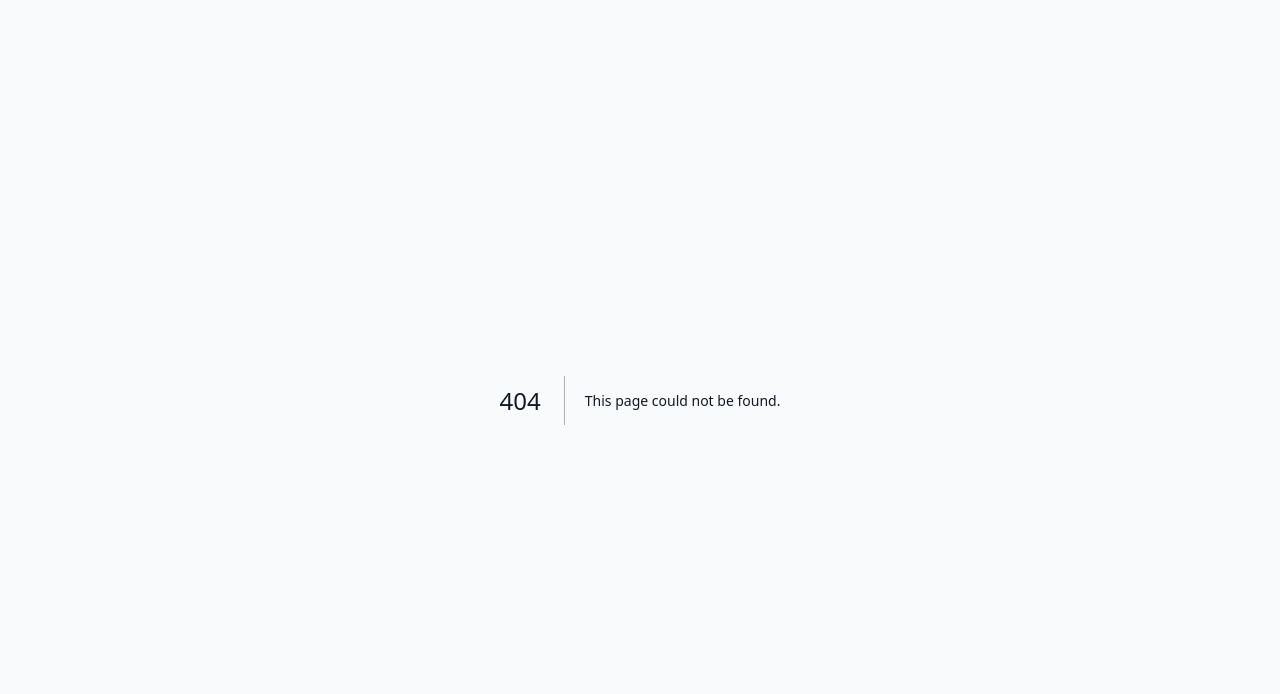
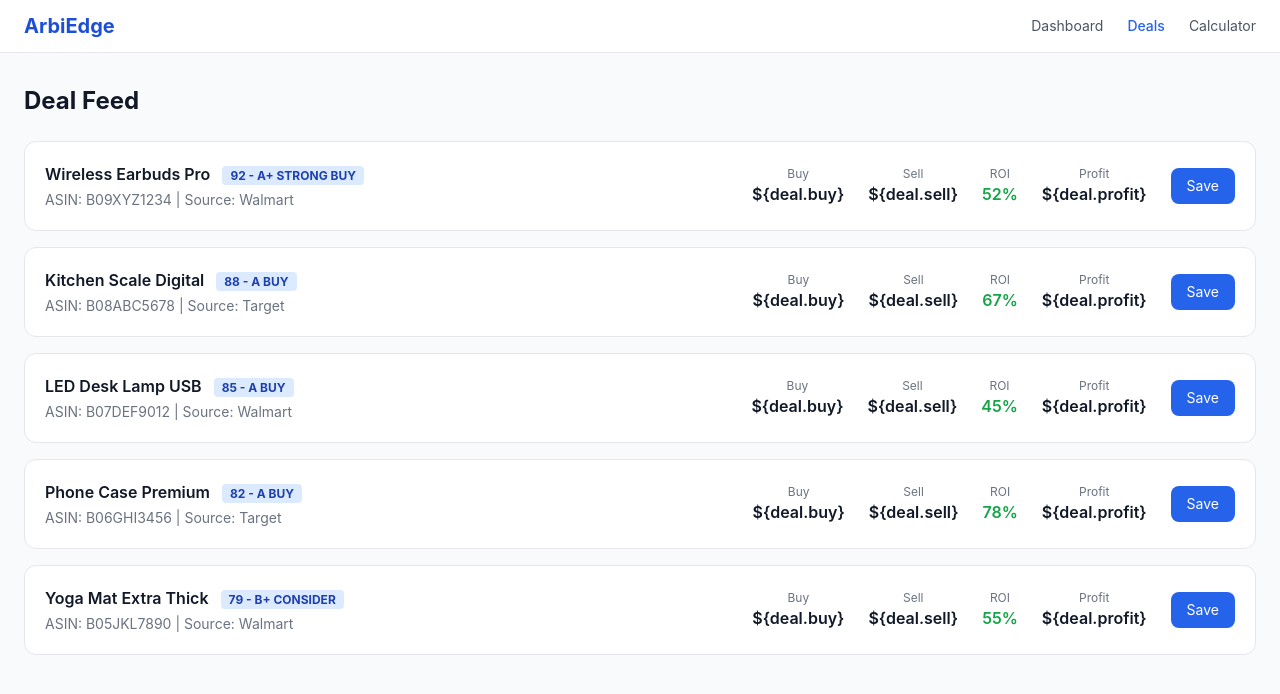
Before and after one commit to tabishzaidiai-web/arbiedge, a Next.js app in the folder frontend/: page /deals in a window 1280 px wide. Before the commit this address had no page. Shown: the top 694 px of the page. Built offline with nearby package versions, Linux system fonts and the light colour scheme.

Commit message:
Add deals page

```diff
--- /dev/null
+++ b/frontend/src/app/deals/page.tsx
@@ -0,0 +1,47 @@
+'use client';
+import Link from 'next/link';
+
+export default function DealsPage() {
+  const deals = [
+    { id: 1, title: 'Wireless Earbuds Pro', asin: 'B09XYZ1234', source: 'Walmart', buy: 18.99, sell: 34.99, roi: 52, profit: 8.42, score: 92, label: 'A+ STRONG BUY' },
+    { id: 2, title: 'Kitchen Scale Digital', asin: 'B08ABC5678', source: 'Target', buy: 12.49, sell: 24.99, roi: 67, profit: 7.20, score: 88, label: 'A BUY' },
+    { id: 3, title: 'LED Desk Lamp USB', asin: 'B07DEF9012', source: 'Walmart', buy: 22.00, sell: 39.99, roi: 45, profit: 9.15, score: 85, label: 'A BUY' },
+    { id: 4, title: 'Phone Case Premium', asin: 'B06GHI3456', source: 'Target', buy: 8.99, sell: 19.99, roi: 78, profit: 5.80, score: 82, label: 'A BUY' },
+    { id: 5, title: 'Yoga Mat Extra Thick', asin: 'B05JKL7890', source: 'Walmart', buy: 15.99, sell: 29.99, roi: 55, profit: 6.90, score: 79, label: 'B+ CONSIDER' },
+  ];
+
+  return (
+    <div className="min-h-screen bg-gray-50">
+      <nav className="bg-white border-b px-6 py-3 flex items-center justify-between">
+        <Link href="/" className="text-xl font-bold text-blue-700">ArbiEdge</Link>
+        <div className="flex gap-6 text-sm">
+          <Link href="/dashboard" className="text-gray-600">Dashboard</Link>
+          <Link href="/deals" className="text-blue-600 font-medium">Deals</Link>
+          <Link href="/calculator" className="text-gray-600">Calculator</Link>
+        </div>
+      </nav>
+      <div className="max-w-7xl mx-auto px-6 py-8">
+        <h1 className="text-2xl font-bold mb-6">Deal Feed</h1>
+        <div className="space-y-4">
+          {deals.map((deal) => (
+            <div key={deal.id} className="bg-white rounded-xl border p-5 hover:shadow-md transition">
+              <div className="flex items-center justify-between">
+                <div>
+                  <h3 className="font-semibold">{deal.title} <span className="ml-2 px-2 py-0.5 rounded text-xs font-bold bg-blue-100 text-blue-800">{deal.score} - {deal.label}</span></h3>
+                  <p className="text-sm text-gray-500 mt-1">ASIN: {deal.asin} | Source: {deal.source}</p>
+                </div>
+                <div className="flex items-center gap-6 text-center">
+                  <div><p className="text-xs text-gray-500">Buy</p><p className="font-semibold">${'{'}deal.buy{'}'}</p></div>
+                  <div><p className="text-xs text-gray-500">Sell</p><p className="font-semibold">${'{'}deal.sell{'}'}</p></div>
+                  <div><p className="text-xs text-gray-500">ROI</p><p className="font-semibold text-green-600">{deal.roi}%</p></div>
+                  <div><p className="text-xs text-gray-500">Profit</p><p className="font-semibold">${'{'}deal.profit{'}'}</p></div>
+                  <button className="bg-blue-600 text-white px-4 py-2 rounded-lg text-sm hover:bg-blue-700">Save</button>
+                </div>
+              </div>
+            </div>
+          ))}
+        </div>
+      </div>
+    </div>
+  );
+}
```
